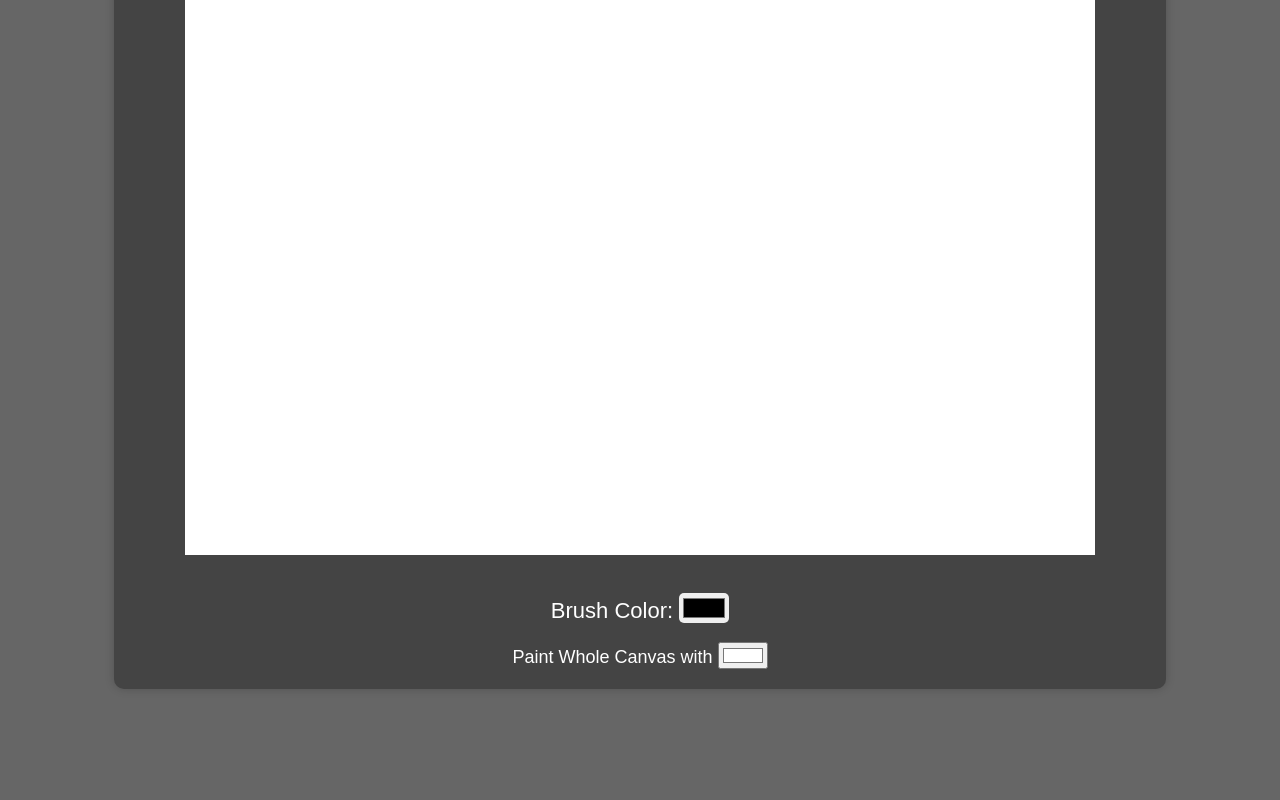
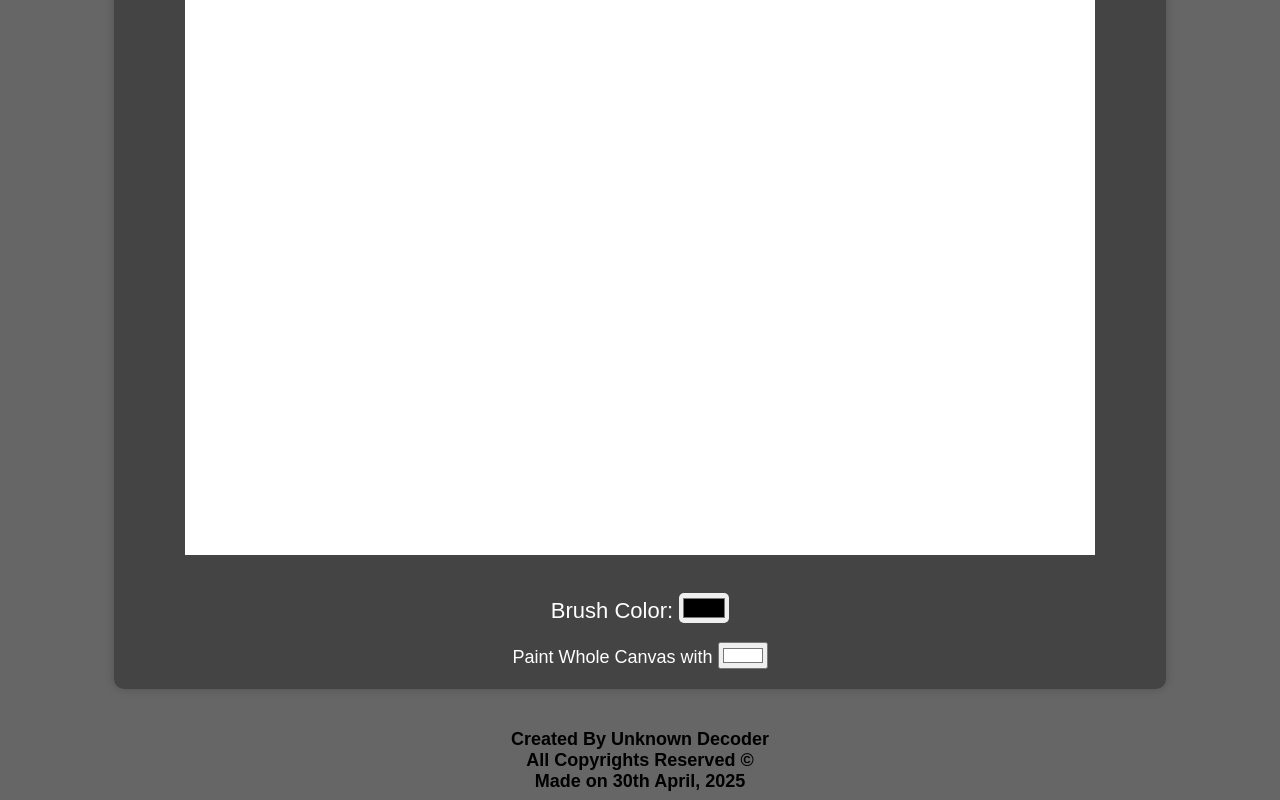
Before and after one commit to UnknownDecoder/Pixel-Art-Designer, a plain HTML site: page index.html in a window 1280 px wide. Shown: the part 538-1338 px from the top of the page. Before the commit the page ends 1267 px from the top, so only its background shows below. Drawn offline with Linux system fonts and the light colour scheme.

Commit message:
Update index.html

```diff
--- a/index.html
+++ b/index.html
@@ -77,6 +77,11 @@
         color:white;
         font-size:18px;
     }
+    footer {
+      text-align:center;
+      font-weight:bold;
+      font-size:18px;
+    }
   </style>
 </head>
 <body>
@@ -89,6 +94,12 @@
     <div class='brush'>Brush Color: <input type="color" id="colorInput" value="#000000"></div><br />
     <div class='tool'>Paint Whole Canvas with <input type='color' value='#ffffff' oninput='paintCanvas()'> </div>
   </section>
+
+  <footer>
+    Created By Unknown Decoder <br />
+    All Copyrights Reserved © <br />
+    Made on 30th April, 2025
+  </footer>
 
   <script>
     const colorInput = document.getElementById('colorInput')
```
